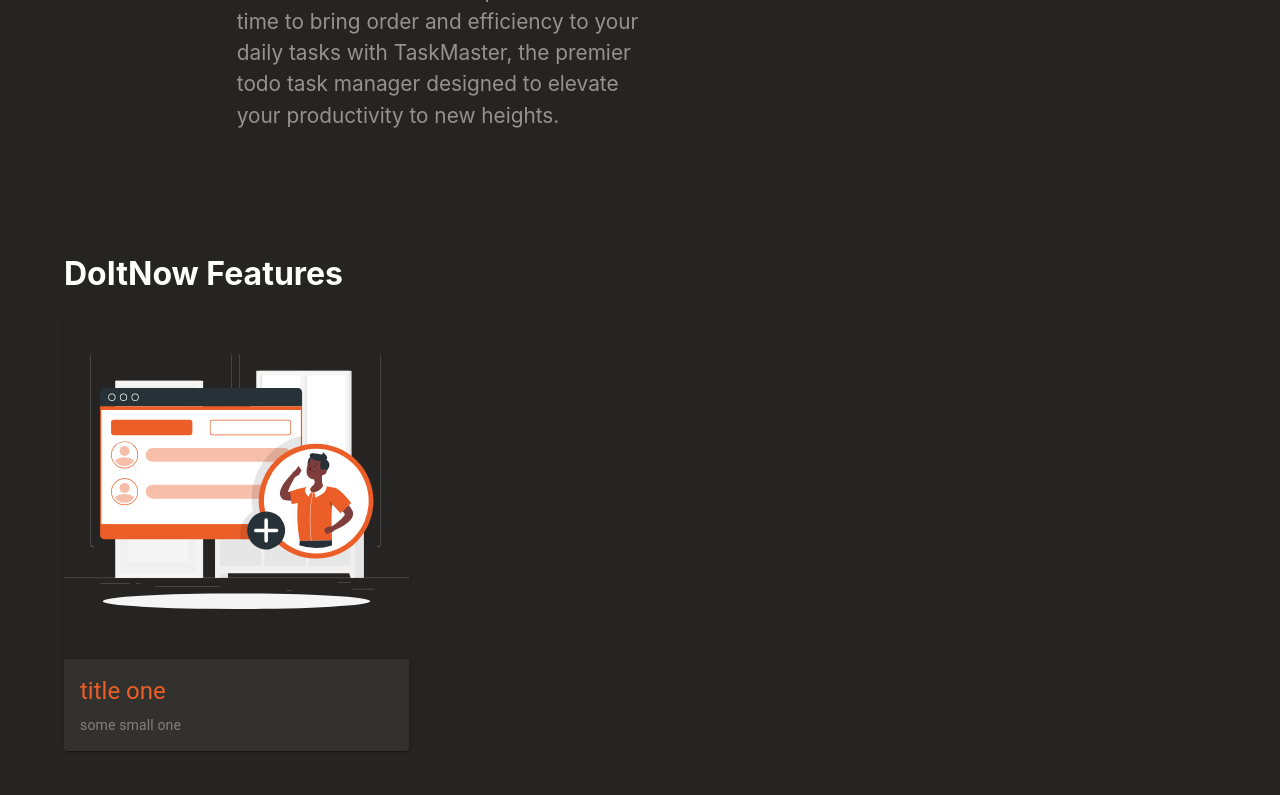
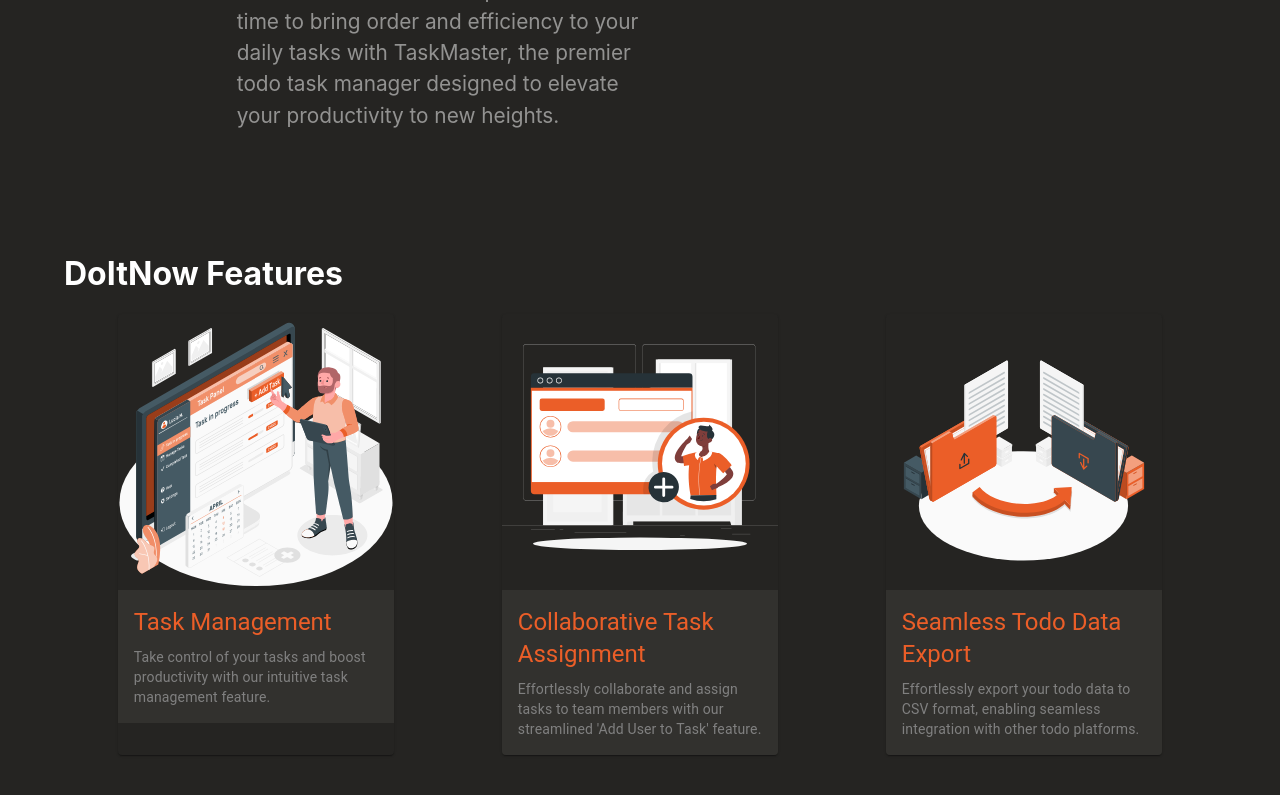
Before and after one commit to dineshnikhil/todo_mern_stack, a React (Create React App) app in the folder client/: page / in a window 1280 px wide. Shown: the part 511-1306 px from the top of the page. Built offline with nearby package versions, Linux system fonts and the light colour scheme.

Commit message:
added the features section inthe wellcome page.

```diff
--- a/client/src/components/Wellcome.css
+++ b/client/src/components/Wellcome.css
@@ -29,3 +29,8 @@
 	padding: 0;
 	margin-right: 2%;
 }
+
+.featuresCardsDiv {
+	display: flex;
+	justify-content: space-around;
+}
--- a/client/src/components/Wellcome.jsx
+++ b/client/src/components/Wellcome.jsx
@@ -3,6 +3,8 @@ import { Link } from 'react-router-dom';
 
 import './Wellcome.css';
 import addUserFeature from '../assets/images/addUserFeatureImg.svg';
+import taskManagementFeature from '../assets/images/taskManagementFeatureImg.svg';
+import exportDataFeature from '../assets/images/exportDataFeatureImg.svg';
 import wellcomeLogo from '../assets/images/wellcomeLogo.svg';
 
 import { Button } from '@mui/material';
@@ -45,13 +47,21 @@ function Wellcome() {
 			<div className="featuresDiv">
 				<h1>DoItNow Features</h1>
 				<div className="featuresCardsDiv">
-					<div>
-						<FeatureCard
-							title="title one"
-							description="some small one"
-							img={addUserFeature}
-						/>
-					</div>
+					<FeatureCard
+						title="Task Management"
+						description="Take control of your tasks and boost productivity with our intuitive task management feature."
+						img={taskManagementFeature}
+					/>
+					<FeatureCard
+						title="Collaborative Task Assignment"
+						description="Effortlessly collaborate and assign tasks to team members with our streamlined 'Add User to Task' feature."
+						img={addUserFeature}
+					/>
+					<FeatureCard
+						title="Seamless Todo Data Export"
+						description="Effortlessly export your todo data to CSV format, enabling seamless integration with other todo platforms."
+						img={exportDataFeature}
+					/>
 				</div>
 			</div>
 		</>
--- a/client/src/components/ui/featureCards/FeatureCard.jsx
+++ b/client/src/components/ui/featureCards/FeatureCard.jsx
@@ -8,7 +8,7 @@ import { CardActionArea } from '@mui/material';
 
 function FeatureCard({ img, title, description }) {
 	return (
-		<Card sx={{ maxWidth: 345, backgroundColor: '#252422' }}>
+		<Card sx={{ width: '24%', backgroundColor: '#252422' }}>
 			<CardActionArea>
 				<CardMedia component="img" image={img} alt="green iguana" />
 				<CardContent
```
